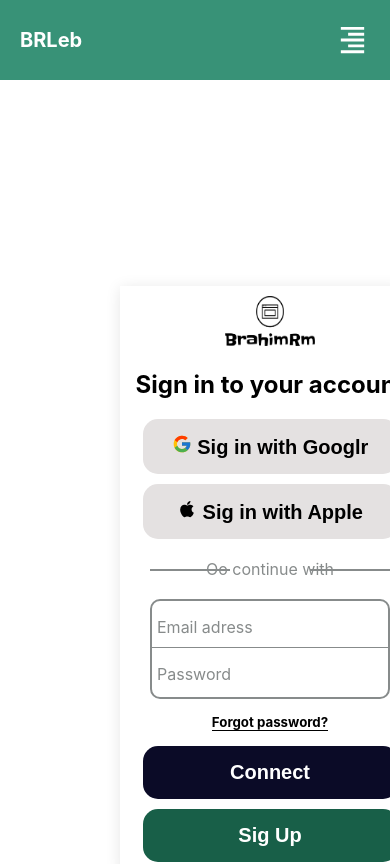
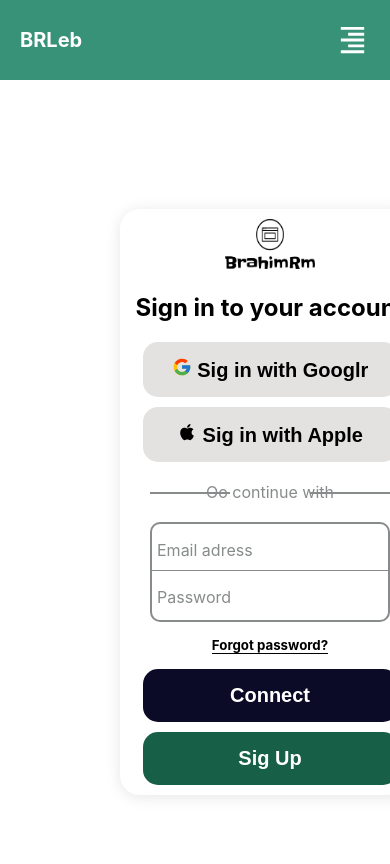
Before and after one commit to BrahimRemaigui/Library_project, a React (Create React App) app: page /login in a window 390 px wide. Shown: the top 864 px of the page. Built offline with nearby package versions, Linux system fonts and the light colour scheme; the HTML template or start-up script is replaced by a standard one.

Commit message:
Update SigIn.css

```diff
--- a/src/SigIn.css
+++ b/src/SigIn.css
@@ -1,6 +1,6 @@
 .sign-in{
     width: 100%;
-    height: 120vh;
+    height: 100vh;
     background-color: white;
     display: flex;
     gap: 20px;
@@ -18,7 +18,7 @@
     width: 450px;
     height: 600px;
     z-index: 100;
-    box-shadow: 0 2px 15px rgb(0 0 0 / 10%);
+    box-shadow: 0 2px 15px rgba(141, 141, 141, 0.1);
     z-index: 100;
     opacity: 0.7;
 }
@@ -40,9 +40,16 @@
 
     margin-left: 0px;
     width: 450px;
-    height: 600px;
+    height: fit-content;
     box-shadow: 0 2px 15px rgb(0 0 0 / 10%);
-    z-index: 2;
+    z-index: 1;
+}
+@media(max-width:776px)
+{
+    .creat_log{
+        width: 450px;
+        border-radius: 20px;
+    }
 }
 .fo-log{
     width: 50%;
@@ -127,13 +134,11 @@
     border-radius: 15px;
     background: rgb(24, 95, 72);
     color: rgb(255, 255, 255);
-    transition:2s;
 }
 .btns .btn3:hover{
     font-size: 21px;
     background: rgb(29, 117, 89);
     color: white;
-
 }
 .logo-bra{
     width:90px;
```
